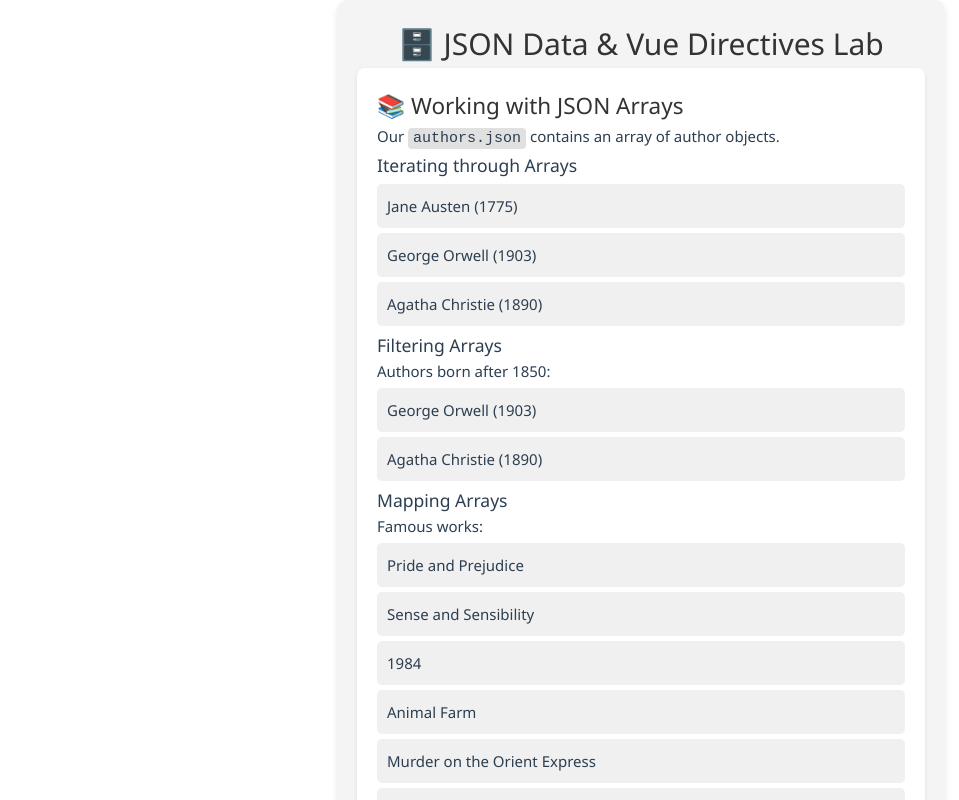
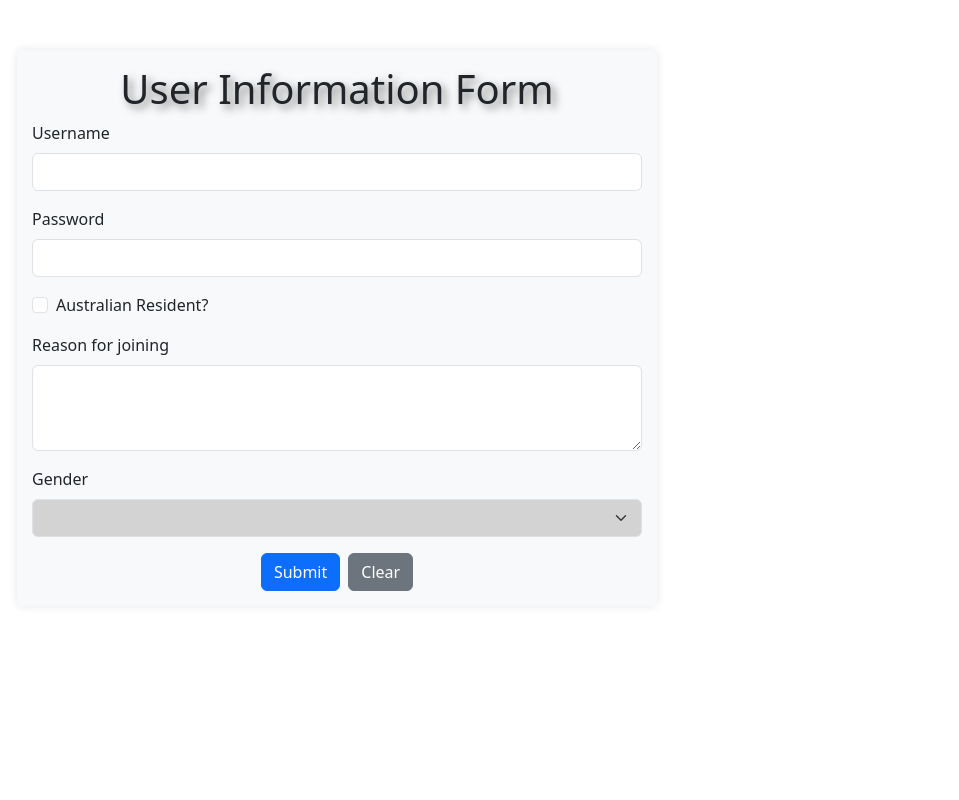
Before and after one commit to Sv3nnnn/fit5032-HaoZhong-efolio, a Vue app: page / in a window 1280 px wide. Shown: the top 800 px of the page, without its empty margins (303-1262 px from the left). Built offline with nearby package versions, Linux system fonts and the light colour scheme.

Commit message:
finished week3 all activity

```diff
--- a/package.json
+++ b/package.json
@@ -11,6 +11,7 @@
     "format": "prettier --write src/"
   },
   "dependencies": {
+    "bootstrap": "^5.3.3",
     "vue": "^3.4.29"
   },
   "devDependencies": {
--- a/src/App.vue
+++ b/src/App.vue
@@ -1,22 +1,23 @@
 <script setup>
-import Json from './components/JSON.vue'
+import JSON from './components/JSON.vue'
+import Form from './components/Form.vue'
 </script>
 
 <template>
-  <header>
+  <!-- <header>
     <img alt="Vue logo" class="logo" src="./assets/logo.svg" width="125" height="125" />
 
     <div class="wrapper">
       <HelloWorld msg="You did it!" />
     </div>
-  </header>
+  </header> -->
 
-  <main>
-    <Json />
-  </main>
+  <!-- <main> -->
+  <Form />
+  <!-- </main> -->
 </template>
 
-<style scoped>
+<!-- <style scoped>
 header {
   line-height: 1.5;
 }
@@ -43,4 +44,4 @@
     flex-wrap: wrap;
   }
 }
-</style>
+</style> -->
--- /dev/null
+++ b/src/components/Form.vue
@@ -0,0 +1,229 @@
+<!-- <template>
+  <div>
+    <h1>User Information Form / Credentials</h1>
+  </div>
+</template>
+
+<script setup>
+// Our logic will go here
+</script>
+
+<style scoped></style> -->
+
+<script setup>
+import { ref } from 'vue'
+
+const formData = ref({
+  username: '',
+  password: '',
+  isAustralian: false,
+  reason: '',
+  gender: ''
+})
+
+const submittedCards = ref([])
+
+const submitForm = () => {
+  submittedCards.value.push({
+    ...formData.value
+  })
+}
+</script>
+
+<style scoped>
+.card {
+  border: 1px solid #ccc;
+  border-radius: 10px;
+  box-shadow: 0 2px 4px rgba(0, 0, 0, 0.1);
+}
+.card-header {
+  background-color: #275fda;
+  color: white;
+  padding: 10px;
+  border-radius: 10px 10px 0 0;
+}
+.list-group-item {
+  padding: 10px;
+}
+</style>
+
+<!-- <template>
+  <div class="form">
+    <h1>User Information Form / Credentials</h1>
+    <form>
+      <label for="username">Username:</label><br />
+      <input type="text" id="username" name="username" /><br />
+
+      <label for="password">Password:</label><br />
+      <input type="password" id="password" name="password" /><br />
+
+      <label for="isAustralian">Australian Resident?</label><br />
+      <input type="checkbox" id="isAustralian" name="isAustralian" /><br />
+
+      <label for="reason">Reason For Joining:</label><br />
+      <textarea id="reason" name="reason" rows="3"></textarea><br />
+
+      <label for="gender">Gender</label><br />
+      <select id="gender">
+        <option value="female">Female</option>
+        <option value="male">Male</option>
+        <option value="other">Other</option>
+      </select>
+    </form>
+  </div>
+</template> -->
+
+<!-- <template>
+  <div class="container mt-5">
+    <div class="row">
+      <div class="col-md-8 offset-md-2">
+        <h1 class="text-center">User Information Form</h1>
+        <form @submit.prevent="submitForm">
+          <div class="row mb-3">
+            <div class="col-md-6">
+              <label for="username" class="form-label">Username</label>
+              <input type="text" class="form-control" id="username" v-model="formData.username" />
+            </div>
+            <div class="col-md-6">
+              <label for="password" class="form-label">Password</label>
+              <input
+                type="password"
+                class="form-control"
+                id="password"
+                v-model="formData.password"
+              />
+            </div>
+          </div>
+          <div class="row mb-3">
+            <div class="col-md-6">
+              <div class="form-check">
+                <input
+                  type="checkbox"
+                  class="form-check-input"
+                  id="isAustralian"
+                  v-model="formData.isAustralian"
+                />
+                <label class="form-check-label" for="isAustralian">Australian Resident?</label>
+              </div>
+            </div>
+            <div class="col-md-6">
+              <label for="gender" class="form-label">Gender</label>
+              <select class="form-select" id="gender" v-model="formData.gender">
+                <option value="male">Male</option>
+                <option value="female">Female</option>
+                <option value="other">Other</option>
+              </select>
+            </div>
+          </div>
+          <div class="mb-3">
+            <label for="reason" class="form-label">Reason for joining</label>
+            <textarea
+              class="form-control"
+              id="reason"
+              rows="3"
+              v-model="formData.reason"
+            ></textarea>
+          </div>
+          <div class="text-center">
+            <button type="submit" class="btn btn-primary me-2">Submit</button>
+            <button type="button" class="btn btn-secondary" @click="clearFrom">Clear</button>
+          </div>
+          <div class="row mt-5" v-if="submittedCards.length">
+            <div class="d-flex flex-wrap justify-content-start">
+              <div
+                v-for="(card, index) in submittedCards"
+                :key="index"
+                class="card m-2"
+                style="width: 18rem"
+              >
+                <div class="card-header">User Information</div>
+                <ul class="list-group list-group-flush">
+                  <li class="list-group-item">Username: {{ card.username }}</li>
+                  <li class="list-group-item">Password: {{ card.password }}</li>
+                  <li class="list-group-item">
+                    Australian Resident: {{ card.isAustralian ? 'Yes' : 'No' }}
+                  </li>
+                  <li class="list-group-item">Gender: {{ card.gender }}</li>
+                  <li class="list-group-item">Reason: {{ card.reason }}</li>
+                </ul>
+              </div>
+            </div>
+          </div>
+        </form>
+      </div>
+    </div>
+  </div>
+</template> -->
+
+<template>
+  <div class="form-container">
+    <h1>User Information Form</h1>
+    <form @submit.prevent="submitForm">
+      <div class="mb-3">
+        <label for="username" class="form-label">Username</label>
+        <input type="text" class="form-control" id="username" v-model="formData.username" />
+      </div>
+      <div class="mb-3">
+        <label for="password" class="form-label">Password</label>
+        <input type="password" class="form-control" id="password" v-model="formData.password" />
+      </div>
+      <div class="mb-3">
+        <div class="form-check">
+          <input
+            type="checkbox"
+            class="form-check-input"
+            id="isAustralian"
+            v-model="formData.isAustralian"
+          />
+          <label class="form-check-label" for="isAustralian">Australian Resident?</label>
+        </div>
+      </div>
+      <div class="mb-3">
+        <label for="reason" class="form-label">Reason for joining</label>
+        <textarea class="form-control" id="reason" rows="3" v-model="formData.reason"></textarea>
+      </div>
+      <div class="mb-3">
+        <label for="gender" class="form-label">Gender</label>
+        <select class="form-select" id="gender" v-model="formData.gender">
+          <option value="male">Male</option>
+          <option value="female">Female</option>
+          <option value="other">Other</option>
+        </select>
+      </div>
+      <div class="text-center">
+        <button type="submit" class="btn btn-primary me-2">Submit</button>
+        <button type="button" class="btn btn-secondary" @click="clearForm">Clear</button>
+      </div>
+      <div class="row mt-5" v-if="submittedCards.length">
+        <div class="d-flex flex-wrap justify-content-start">
+          <div
+            v-for="(card, index) in submittedCards"
+            :key="index"
+            class="card m-2"
+            style="width: 18rem"
+          >
+            <div class="card-header">User Information</div>
+            <ul class="list-group list-group-flush">
+              <li class="list-group-item">Username: {{ card.username }}</li>
+              <li class="list-group-item">Password: {{ card.password }}</li>
+              <li class="list-group-item">
+                Australian Resident: {{ card.isAustralian ? 'Yes' : 'No' }}
+              </li>
+              <li class="list-group-item">Gender: {{ card.gender }}</li>
+              <li class="list-group-item">Reason: {{ card.reason }}</li>
+            </ul>
+          </div>
+        </div>
+      </div>
+    </form>
+  </div>
+</template>
+
+<style scoped>
+.form-container {
+  padding: 15px;
+  background-color: #f8f9fa;
+  border-radius: 5px;
+  box-shadow: 0 0 10px rgba(0, 0, 0, 0.1);
+}
+</style>
--- a/src/main.js
+++ b/src/main.js
@@ -1,6 +1,9 @@
-import './assets/main.css'
+// import './assets/main.css'
+import './style.css'
 
 import { createApp } from 'vue'
 import App from './App.vue'
 
+import 'bootstrap/dist/css/bootstrap.min.css'
+
 createApp(App).mount('#app')
--- /dev/null
+++ b/src/style.css
@@ -0,0 +1,77 @@
+/* Tag selectors */
+h1 {
+  text-align: center;
+  margin-top: 20px;
+  text-shadow: 4px 4px 8px rgba(0, 0, 0, 0.5);
+}
+/* Class selectors */
+.form {
+  text-align: center;
+  margin-top: 50px;
+}
+/* ID selectors */
+#username:focus,
+#password:focus,
+#isAustralian:focus,
+#reason:focus {
+  border-color: #ff6347; /* More obvious border color change (Tomato) */
+  background-color: #ffebe8; /* Light background color change */
+}
+/* Attribute selectors */
+select[id='gender'] {
+  background-color: #d3d3d3; /* Default background color set to gray */
+}
+
+/*  (< 576px) */
+/* @media (max-width: 575.98px) {
+  .form-container {
+    margin: 20px;
+  }
+
+  input,
+  select,
+  textarea {
+    width: 100%;
+  }
+} */
+
+/* (>576px) */
+/* @media (min-width: 576px) and (max-width: 767.98px) {
+  .form-container {
+    margin: 30px;
+  }
+
+  input,
+  select,
+  textarea {
+    width: 100%;
+  }
+} */
+
+/*  (> 768px) */
+/* @media (min-width: 768px) and (max-width: 991.98px) {
+  .form-container {
+    margin: 50px auto;
+    width: 75%;
+  }
+
+  input,
+  select,
+  textarea {
+    width: 100%;
+  }
+} */
+
+/* (> 992px) */
+@media (min-width: 992px) {
+  .form-container {
+    margin: 50px auto;
+    width: 50%;
+  }
+
+  input,
+  select,
+  textarea {
+    width: 100%;
+  }
+}
```
Also changed, not shown: 1 other file (tests, documents, lock files or other folders).
